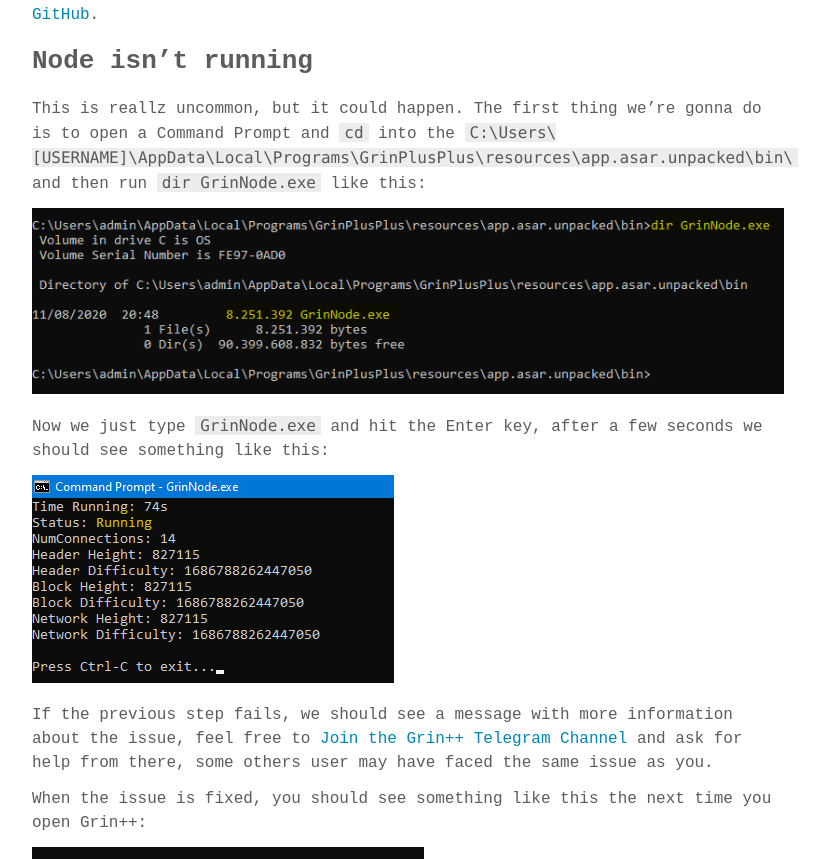
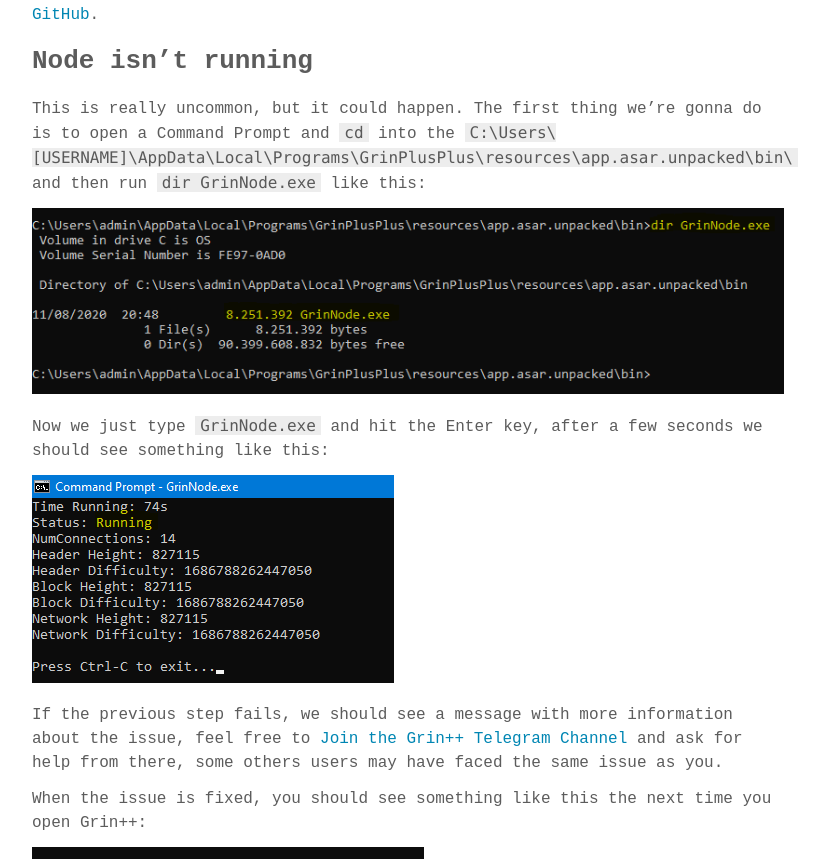
Before and after one commit to davidtavarez/davidtavarez.github.io, a Jekyll site: the page built from _posts/2020-08-12-troubleshooting-grinplusplus.md, in a window 1280 px wide and 1400 px high, scrolled down 1174 px. Shown: the part 160-1019 px from the top of the window, without its empty margins (232-1061 px from the left). Built offline with Jekyll 4.4.1, drawn with Linux system fonts in a browser that asks for light colours; some web fonts are replaced; comment, search, counter and statistics services are not loaded.

Commit message:
fixing typos

```diff
--- a/_posts/2020-08-12-troubleshooting-grinplusplus.md
+++ b/_posts/2020-08-12-troubleshooting-grinplusplus.md
@@ -26,7 +26,7 @@
 
 ## Node isn't running
 
-This is reallz uncommon, but it could happen. The first thing we're gonna do is to open a Command Prompt and `cd` into the `C:\Users\[USERNAME]\AppData\Local\Programs\GrinPlusPlus\resources\app.asar.unpacked\bin\` and then run `dir GrinNode.exe` like this:
+This is really uncommon, but it could happen. The first thing we're gonna do is to open a Command Prompt and `cd` into the `C:\Users\[USERNAME]\AppData\Local\Programs\GrinPlusPlus\resources\app.asar.unpacked\bin\` and then run `dir GrinNode.exe` like this:
 
 ![dir](https://raw.githubusercontent.com/davidtavarez/davidtavarez.github.io/master/_images/posts/BackendPresent.png)
 
@@ -34,7 +34,7 @@
 
 ![Running](https://raw.githubusercontent.com/davidtavarez/davidtavarez.github.io/master/_images/posts/BackendRunning.png)
 
-If the previous step fails, we should see a message with more information about the issue, feel free to [Join the Grin++ Telegram Channel](https://t.me/GrinPP) and ask for help from there, some others user may have faced the same issue as you.
+If the previous step fails, we should see a message with more information about the issue, feel free to [Join the Grin++ Telegram Channel](https://t.me/GrinPP) and ask for help from there, some others users may have faced the same issue as you.
 
 When the issue is fixed, you should see something like this the next time you open Grin++:
 
```
